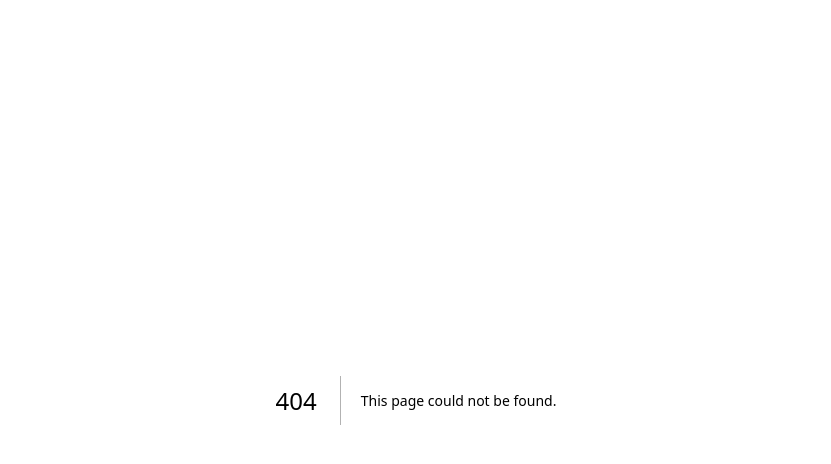
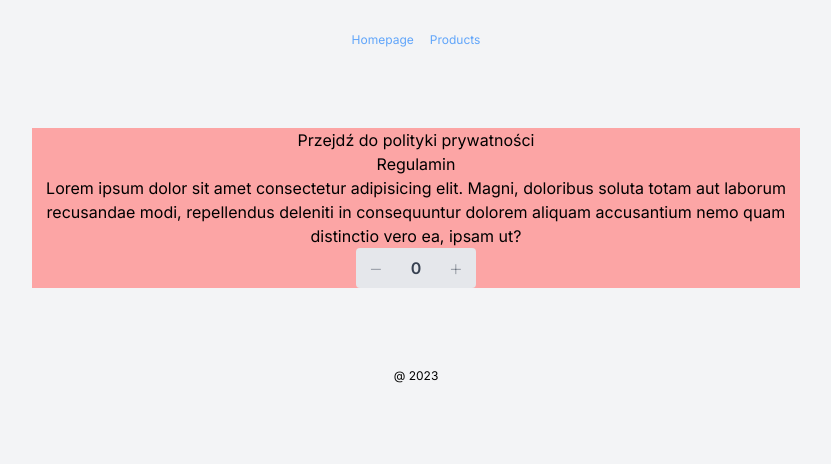
Before and after one commit to imleckyyy/next-standard, a Next.js app: page /regulamin in a window 1280 px wide. Before the commit this address had no page. Shown: the top 464 px of the page, without its empty margins (224-1055 px from the left). Built offline with nearby package versions, Linux system fonts and the light colour scheme.

Commit message:
feat: products page, simple nav, router tests, server component, client component

```diff
--- a/next.config.js
+++ b/next.config.js
@@ -1,4 +1,8 @@
 /** @type {import('next').NextConfig} */
-const nextConfig = {};
+const nextConfig = {
+	experimental: {
+		typedRoutes: true,
+	},
+};
 
 module.exports = nextConfig;
--- a/package.json
+++ b/package.json
@@ -14,12 +14,14 @@
 		"@types/react": "18.2.21",
 		"@types/react-dom": "18.2.7",
 		"autoprefixer": "10.4.15",
+		"clsx": "^2.0.0",
 		"eslint": "8.49.0",
 		"eslint-config-next": "13.4.19",
 		"next": "13.4.19",
 		"postcss": "8.4.29",
 		"react": "18.2.0",
 		"react-dom": "18.2.0",
+		"server-only": "^0.0.1",
 		"tailwindcss": "3.3.3",
 		"typescript": "5.2.2"
 	},
--- /dev/null
+++ b/src/app/(static-pages)/layout.tsx
@@ -0,0 +1,13 @@
+import { type ReactNode } from "react";
+
+export default function StaticLayout({
+	children,
+}: {
+	children: ReactNode;
+}) {
+	return (
+		<div className="mx-auto max-w-3xl bg-red-300 text-center">
+			{children}
+		</div>
+	);
+}
--- /dev/null
+++ b/src/app/(static-pages)/polityka-prywatnosci/page.tsx
@@ -0,0 +1,16 @@
+import Link from "next/link";
+
+export default function Policy() {
+	return (
+		<div>
+			<Link href="/regulamin">Przejdź do regulaminu</Link>
+			<h1>Polityka prywatności</h1>
+			<p>
+				Lorem ipsum dolor sit amet consectetur adipisicing elit.
+				Magni, doloribus soluta totam aut laborum recusandae modi,
+				repellendus deleniti in consequuntur dolorem aliquam
+				accusantium nemo quam distinctio vero ea, ipsam ut?
+			</p>
+		</div>
+	);
+}
--- /dev/null
+++ b/src/app/(static-pages)/regulamin/page.tsx
@@ -0,0 +1,21 @@
+import Link from "next/link";
+import { ProductCounter } from "@/ui/atoms/ProductCounter";
+
+export default function Regulamin() {
+	return (
+		<div>
+			<Link href="/polityka-prywatnosci">
+				Przejdź do polityki prywatności
+			</Link>
+			<h1>Regulamin</h1>
+			<p>
+				Lorem ipsum dolor sit amet consectetur adipisicing elit.
+				Magni, doloribus soluta totam aut laborum recusandae modi,
+				repellendus deleniti in consequuntur dolorem aliquam
+				accusantium nemo quam distinctio vero ea, ipsam ut?
+			</p>
+
+			<ProductCounter />
+		</div>
+	);
+}
--- /dev/null
+++ b/src/app/blog/[date]/[slug]/page.tsx
@@ -0,0 +1,11 @@
+export default function BlogPage({
+	params: { date, slug },
+}: {
+	params: { date: string; slug: string };
+}) {
+	return (
+		<div>
+			Blog {date} / {slug}
+		</div>
+	);
+}
--- a/src/app/layout.tsx
+++ b/src/app/layout.tsx
@@ -1,6 +1,7 @@
 import "./globals.css";
 import type { Metadata } from "next";
 import { Inter } from "next/font/google";
+import { ActiveLink } from "@/ui/atoms/ActiveLink";
 
 const inter = Inter({ subsets: ["latin"] });
 
@@ -9,10 +10,33 @@ export const metadata: Metadata = {
 	description: "Generated by create next app",
 };
 
-export default function RootLayout({ children }: { children: React.ReactNode }) {
+export default function RootLayout({
+	children,
+}: {
+	children: React.ReactNode;
+}) {
 	return (
 		<html lang="en">
-			<body className={inter.className}>{children}</body>
+			<body className={inter.className}>
+				<header>
+					<nav className="py-8 text-center text-xs">
+						<ul className="flex justify-center space-x-4">
+							<li>
+								<ActiveLink href="/">Homepage</ActiveLink>
+							</li>
+							<li>
+								<ActiveLink href="/products">Products</ActiveLink>
+							</li>
+						</ul>
+					</nav>
+				</header>
+				<section className="sm:py-18 mx-auto flex w-full max-w-2xl flex-grow flex-col px-8 py-12 sm:px-6 lg:max-w-7xl">
+					{children}
+				</section>
+				<footer className="py-8 text-center text-xs">
+					<p>@ 2023</p>
+				</footer>
+			</body>
 		</html>
 	);
 }
--- a/src/app/page.tsx
+++ b/src/app/page.tsx
@@ -1,53 +1,3 @@
-import { ProductList } from "@/ui/organisms/ProductList";
-import { type ProductItemType } from "@/ui/types";
-
-const products: ProductItemType[] = [
-	{
-		id: "1",
-		name: "Ginseng Revive Serum",
-		price: 99.99,
-		category: "Serum",
-		iconImage: {
-			src: "/product_1.webp",
-			alt: "Ginseng Revive Serum",
-		},
-	},
-	{
-		id: "2",
-		name: "Dynasty Cream",
-		price: 119.0,
-		category: "Cream",
-		iconImage: {
-			src: "/product_2.webp",
-			alt: "Dynasty Cream",
-		},
-	},
-	{
-		id: "3",
-		name: "Green Plum Toner",
-		price: 81.0,
-		category: "Toner",
-		iconImage: {
-			src: "/product_3.webp",
-			alt: "Green Plum Toner",
-		},
-	},
-	{
-		id: "4",
-		name: "Calming Serum Green Tea",
-		price: 99.0,
-		category: "Serum",
-		iconImage: {
-			src: "/product_4.webp",
-			alt: "Calming Serum Green Tea",
-		},
-	},
-];
-
 export default function Home() {
-	return (
-		<section className="sm:py-18 mx-auto flex w-full max-w-2xl flex-grow flex-col px-8 py-12 sm:px-6 lg:max-w-7xl">
-			<ProductList products={products} />
-		</section>
-	);
+	return <div>Home</div>;
 }
--- /dev/null
+++ b/src/app/product/[productId]/page.tsx
@@ -0,0 +1,7 @@
+export default function ProductPage({
+	params,
+}: {
+	params: { productId: string };
+}) {
+	return <div>Product {params.productId}</div>;
+}
--- /dev/null
+++ b/src/app/products/page.tsx
@@ -0,0 +1,49 @@
+import { ProductList } from "@/ui/organisms/ProductList";
+import { type ProductItemType } from "@/ui/types";
+
+const products: ProductItemType[] = [
+	{
+		id: "1",
+		name: "Ginseng Revive Serum",
+		price: 99.99,
+		category: "Serum",
+		iconImage: {
+			src: "/product_1.webp",
+			alt: "Ginseng Revive Serum",
+		},
+	},
+	{
+		id: "2",
+		name: "Dynasty Cream",
+		price: 119.0,
+		category: "Cream",
+		iconImage: {
+			src: "/product_2.webp",
+			alt: "Dynasty Cream",
+		},
+	},
+	{
+		id: "3",
+		name: "Green Plum Toner",
+		price: 81.0,
+		category: "Toner",
+		iconImage: {
+			src: "/product_3.webp",
+			alt: "Green Plum Toner",
+		},
+	},
+	{
+		id: "4",
+		name: "Calming Serum Green Tea",
+		price: 99.0,
+		category: "Serum",
+		iconImage: {
+			src: "/product_4.webp",
+			alt: "Calming Serum Green Tea",
+		},
+	},
+];
+
+export default function ProductsPage() {
+	return <ProductList products={products} />;
+}
--- /dev/null
+++ b/src/ui/atoms/ActiveLink.tsx
@@ -0,0 +1,29 @@
+"use client";
+
+import Link from "next/link";
+import clsx from "clsx";
+import { usePathname } from "next/navigation";
+import { type ReactNode } from "react";
+
+export const ActiveLink = ({
+	href,
+	children,
+}: {
+	href: string;
+	children: ReactNode;
+}) => {
+	const pathname = usePathname();
+	const isActive = pathname === href;
+
+	return (
+		<Link
+			href={href}
+			className={clsx(
+				`text-blue-400 hover:text-blue-600`,
+				isActive && `underline`,
+			)}
+		>
+			{children}
+		</Link>
+	);
+};
--- /dev/null
+++ b/src/ui/atoms/ProductCounter.tsx
@@ -0,0 +1,28 @@
+"use client";
+
+import { useState } from "react";
+
+export const ProductCounter = ({}: {}) => {
+	const [counter, setCounter] = useState(0);
+	return (
+		<div className="flex flex-row items-center justify-center">
+			<button
+				onClick={() => setCounter((counter) => counter - 1)}
+				className="h-10 w-10 cursor-pointer rounded-l bg-gray-200 text-gray-600 outline-none hover:bg-gray-400 hover:text-gray-700"
+			>
+				<span className="m-auto text-2xl font-thin">−</span>
+			</button>
+			<input
+				type="text"
+				className="text-md md:text-basecursor-default flex h-10 w-10 items-center bg-gray-200 text-center font-semibold text-gray-700  outline-none hover:text-black focus:text-black  focus:outline-none"
+				value={counter}
+			/>
+			<button
+				onClick={() => setCounter((counter) => counter + 1)}
+				className="h-10 w-10 cursor-pointer rounded-r bg-gray-200 text-gray-600 hover:bg-gray-400 hover:text-gray-700"
+			>
+				<span className="m-auto text-2xl font-thin">+</span>
+			</button>
+		</div>
+	);
+};
```
Also changed, not shown: 1 other file (tests, documents, lock files or other folders).
